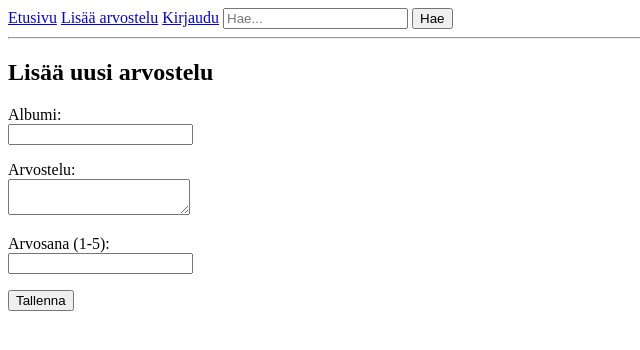
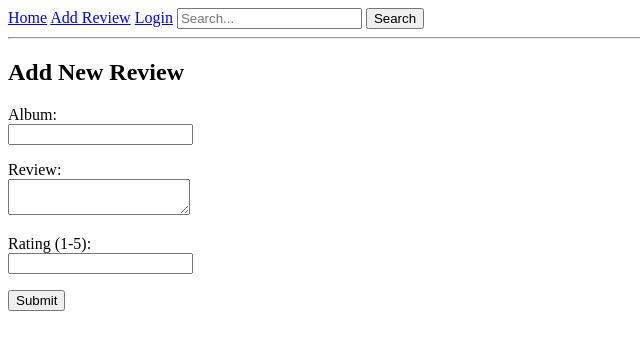
Before and after one commit to k1rtsu/CyberSecurityCourse-final-project, a Django app: page /add/ in a window 1280 px wide. Shown: the top 350 px of the page, without its empty margins (0-640 px from the left). Run offline with Django 5.2, Linux system fonts and the light colour scheme; the visitor is signed in with stand-in values (Sample User, id 1).

Commit message:
Translated app into english

```diff
--- a/reviews/templates/base.html
+++ b/reviews/templates/base.html
@@ -1,16 +1,16 @@
 <!DOCTYPE html>
 <html>
 <head>
-    <title>Musiikkiblogi</title>
+    <title>Music Blog</title>
 </head>
 <body>
     <nav>
-        <a href="/">Etusivu</a>
-        <a href="/add/">Lisää arvostelu</a>
-        <a href="/login/">Kirjaudu</a>
+        <a href="/">Home</a>
+        <a href="/add/">Add Review</a>
+        <a href="/login/">Login</a>
         <form action="/search/" method="get" style="display:inline;">
-            <input type="text" name="q" placeholder="Hae...">
-            <button type="submit">Hae</button>
+            <input type="text" name="q" placeholder="Search...">
+            <button type="submit">Search</button>
         </form>
     </nav>
     <hr>
--- a/reviews/templates/pages/add_review.html
+++ b/reviews/templates/pages/add_review.html
@@ -1,21 +1,21 @@
 {% extends 'base.html' %}
 
 {% block content %}
-<h2>Lisää uusi arvostelu</h2>
+<h2>Add New Review</h2>
 <form method="post">
     {% csrf_token %}
     <p>
-        <label>Albumi:</label><br>
+        <label>Album:</label><br>
         <input type="text" name="title">
     </p>
     <p>
-        <label>Arvostelu:</label><br>
+        <label>Review:</label><br>
         <textarea name="content"></textarea>
     </p>
     <p>
-        <label>Arvosana (1-5):</label><br>
+        <label>Rating (1-5):</label><br>
         <input type="number" name="rating">
     </p>
-    <button type="submit">Tallenna</button>
+    <button type="submit">Submit</button>
 </form>
 {% endblock %}
--- a/reviews/templates/pages/search.html
+++ b/reviews/templates/pages/search.html
@@ -1,16 +1,16 @@
 {% extends 'base.html' %}
 
 {% block content %}
-<h2>Hakutulokset</h2>
+<h2>Search Results</h2>
 <ul>
     {% for review in reviews %}
     <li>
         <h3>{{ review.title }}</h3>
         <p>{{ review.content }}</p>
-        <p>Arvosana: {{ review.rating }}</p>
+        <p>Rating: {{ review.rating }}</p>
     </li>
     {% empty %}
-    <p>Ei tuloksia.</p>
+    <p>No results found.</p>
     {% endfor %}
 </ul>
 {% endblock %}
--- a/reviews/views.py
+++ b/reviews/views.py
@@ -50,5 +50,5 @@ def login_view(request):
                 return redirect(next_page)
             return redirect('/')
         else:
-            return HttpResponse("Väärä käyttäjätunnus tai salasana")
+            return HttpResponse("Wrong username or password")
     return render(request, 'pages/login.html')
```
Also changed, not shown: reviews/templates/pages/index.html (+5 -5 lines), reviews/templates/pages/login.html (+4 -4 lines).
